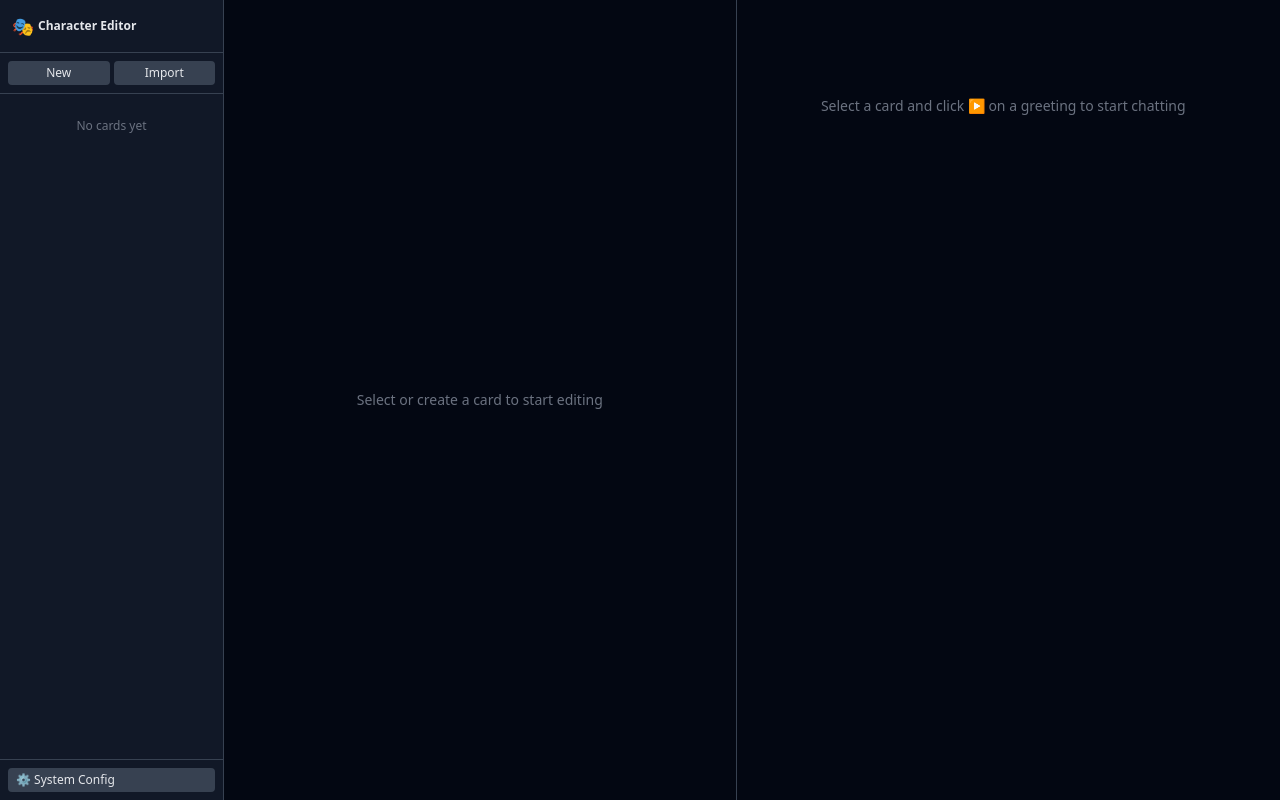
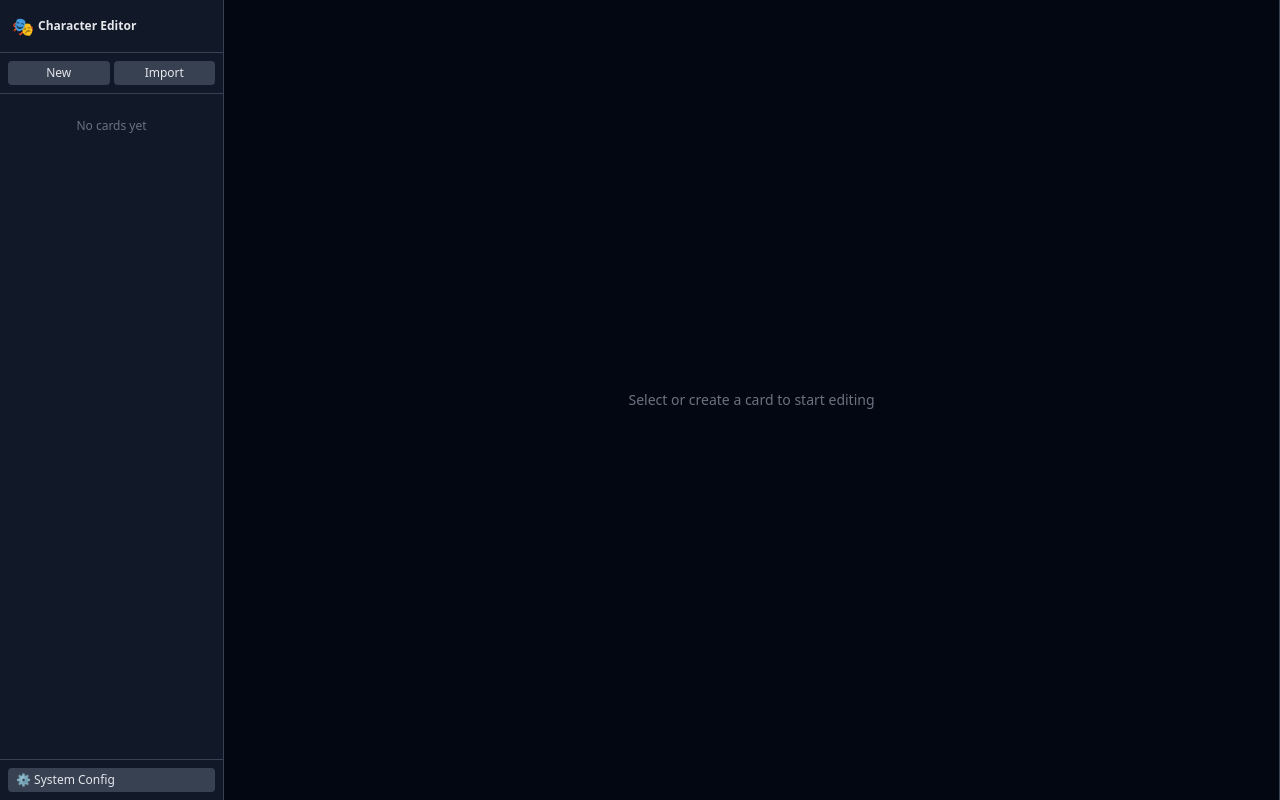
Before and after one commit to fyam1997/character-editor, a Vue app: page / in a window 1280 px wide. Built offline with nearby package versions, Linux system fonts and the light colour scheme.

Commit message:
Update layout: ChatRoom always shows when card selected, greeting delete button matches chat style

```diff
--- a/src/App.vue
+++ b/src/App.vue
@@ -23,6 +23,7 @@ watch(() => store.cardJson?.data, (newVal, oldVal) => {
 }, { deep: true })
 
 function onStartChat(greeting: string) {
+  if (!greeting.trim()) return
   chatGreeting.value = greeting
 }
 
@@ -93,14 +94,8 @@ async function handleExport(type: 'json' | 'png') {
           </div>
         </template>
       </section>
-      <section class="flex-1 p-4 overflow-y-auto flex flex-col">
-        <div v-if="!store.isActive" class="text-gray-500 text-center mt-20">
-          Select a card and click ▶ on a greeting to start chatting
-        </div>
-        <div v-else-if="!chatGreeting" class="text-gray-500 text-center mt-20">
-          Click ▶ on a greeting to start a chat session
-        </div>
-        <ChatRoom v-else :greeting="chatGreeting" />
+      <section v-if="store.isActive" class="flex-1 p-4 overflow-y-auto flex flex-col">
+        <ChatRoom :greeting="chatGreeting" />
       </section>
     </main>
     <SystemConfig v-if="showConfig" @close="showConfig = false" />
--- a/src/panels/GreetingsPanel.vue
+++ b/src/panels/GreetingsPanel.vue
@@ -61,21 +61,20 @@ function removeGreeting(index: number) {
     >
       <div class="flex items-center justify-between mb-1">
         <span class="text-xs text-gray-500">Greeting {{ index + 1 }}</span>
-        <div class="flex gap-1">
+        <div class="flex items-center gap-2">
           <button
-            class="px-2 py-0.5 text-xs bg-green-800 hover:bg-green-700 rounded text-green-200"
+            class="px-2 py-0.5 text-xs rounded text-green-200"
+            :class="greeting.trim() ? 'bg-green-800 hover:bg-green-700' : 'bg-green-900 opacity-50 cursor-default'"
+            :disabled="!greeting.trim()"
             @click="emit('startChat', greeting)"
           >
             ▶ Start Chat
           </button>
           <button
-            class="px-2 py-0.5 text-xs bg-gray-700 rounded disabled:opacity-30"
-            :class="(store.cardJson?.data.alternate_greetings.length ?? 0) > 1 ? 'hover:bg-red-800' : ''"
+            class="text-xs text-gray-500 hover:text-red-400 disabled:opacity-0"
             :disabled="(store.cardJson?.data.alternate_greetings.length ?? 0) <= 1"
             @click="removeGreeting(index)"
-          >
-            ✕
-          </button>
+          >✕</button>
         </div>
       </div>
       <MarkdownField :model-value="greeting" @update:model-value="(v: string) => updateGreeting(index, v)" />
```
